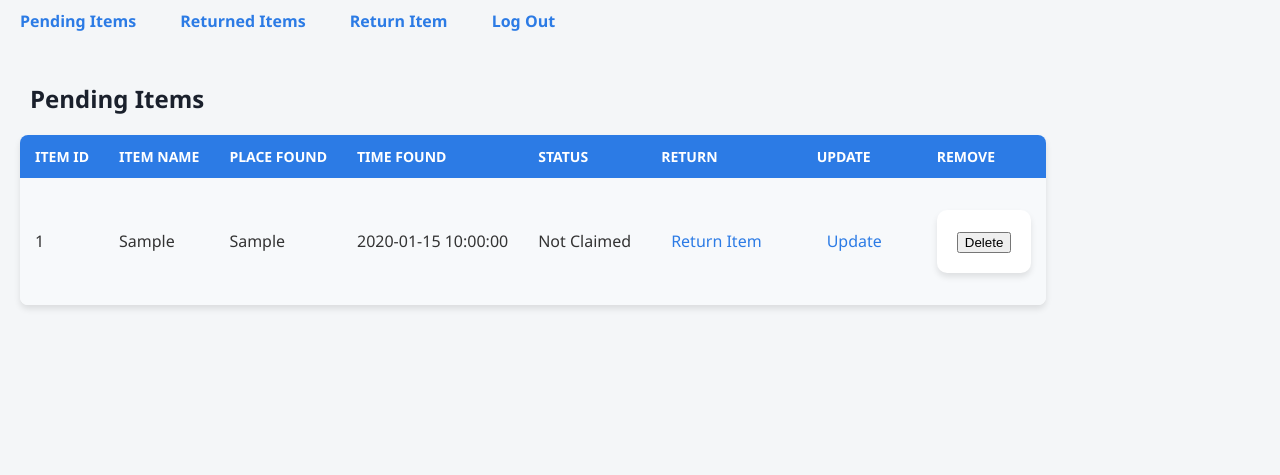
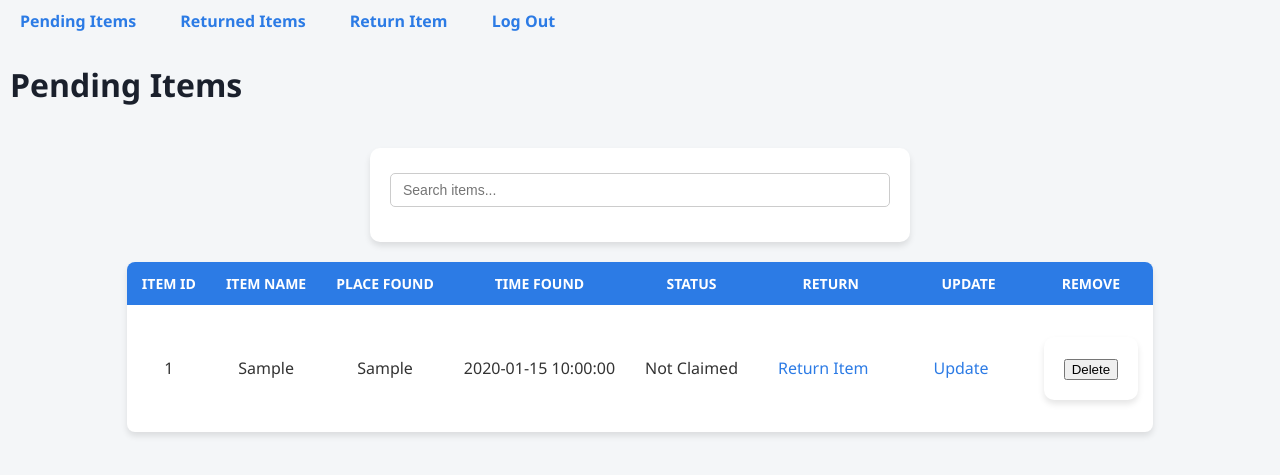
Before and after one commit to Rjjjjj-Nan/DBMS-Final_project, a Flask app: page /admin in a window 1280 px wide. Shown: the part 89-564 px from the top of the page. Run offline with Flask 3, Linux system fonts and the light colour scheme; tables that the repository leaves empty hold one stand-in row (values such as "Sample post"); parts of the project's set-up code (start-up, migrations or seed data) failed here and were passed over.

Commit message:
Add Seach Feature

```diff
--- a/static/scripts.js
+++ b/static/scripts.js
@@ -30,3 +30,28 @@ document.addEventListener("DOMContentLoaded", function() {
         }
     });
 });
+
+document.addEventListener("DOMContentLoaded", () => {
+    const searchInput = document.getElementById("searchInput");
+    const tableRows = document.querySelectorAll("table tbody tr");
+
+    // Stop Enter from reloading page
+    searchInput.addEventListener("keydown", function (event) {
+        if (event.key === "Enter") {
+            event.preventDefault();
+            filterTable();
+        }
+    });
+
+    // Filter while typing
+    searchInput.addEventListener("input", filterTable);
+
+    function filterTable() {
+        const filter = searchInput.value.toLowerCase();
+
+        tableRows.forEach(row => {
+            const rowText = row.innerText.toLowerCase();
+            row.style.display = rowText.includes(filter) ? "" : "none";
+        });
+    }
+});
--- a/static/style.css
+++ b/static/style.css
@@ -211,12 +211,13 @@ form input[type="submit"]:hover {
 
 .main-content {
     display: flex;
-    padding: 20px;
+    justify-content: center;
+    width: 100%;
 }
 
 .table-container {
-    flex-grow: 1;
-    margin-left: 20px;
+    flex-grow: 0;
+    margin-left: 0;
 }
 
 /* Table Style */
@@ -227,6 +228,7 @@ form input[type="submit"]:hover {
     box-shadow: 0 4px 6px rgba(0,0,0,0.1);
     border-radius: 8px;
     overflow: hidden;
+    text-align: center;
 }
 
 /* Table Header Style (th) */
@@ -238,6 +240,7 @@ form input[type="submit"]:hover {
     font-weight: 600;
     text-transform: uppercase;
     font-size: 14px;
+    text-align: center;
 }
 
 /* Table Data Style (td) */
@@ -331,6 +334,13 @@ form input[type="submit"]:hover {
     text-align: center;
 }
 
+.search-bar {
+    width: 300px;
+    padding: 8px;
+    font-size: 16px;
+    margin-bottom: 15px;
+}
+
 /* RESPONSIVE DESIGN */
 @media screen and (max-width: 600px) {
     .feed, .admin-feed {
--- a/templates/admin.html
+++ b/templates/admin.html
@@ -17,11 +17,14 @@
     <a href="{{ url_for('logout') }}">Log Out</a>
 
     {% block content %}
+    <h1>Pending Items</h1>
         <div class="main-content">
             <div class="report-section" method = 'POST', enctype='multipart/form-data'>
-                <h2>Pending Items</h2>
                 {% if reports %}
                     <div class="table">
+                        <form class="search">
+                            <input type="text" id="searchInput" placeholder="Search items..." class="search-bar">
+                        </form>
                         <table>
                             <tr>
                                 <th>Item Id</th>
@@ -34,7 +37,7 @@
                                 <th>Remove</th>
                             </tr>
                             {% for report in reports %}
-                                <tr>
+                                <tbody>
                                     <td>{{ report.id }}</td>
                                     <td>{{ report.item }}</td>
                                     <td>{{ report.place }}</td>
@@ -46,7 +49,7 @@
                                         <form class = "button", action="{{ url_for('delete_report', item_id=report.id) }}" method="POST" onsubmit="return confirm('Are you sure you want to delete this report?');">
                                             <button type="submit">Delete</button>
                                         </form>
-                                </tr>
+                                </tbody>
                             {% endfor %}
                         </table>
                     </div>
--- a/templates/returned.html
+++ b/templates/returned.html
@@ -1,9 +1,9 @@
 {% extends "admin.html" %}
 
 {% block content %}
+<h1>Returned Items</h1>
     <div class="main-content">
         <div class="report-section" method = "POST", enctype="multipart/form-data">
-            <h2>Returned Items</h2>
             {% if returned %}
                 <div class="table">
                     <table>
```
